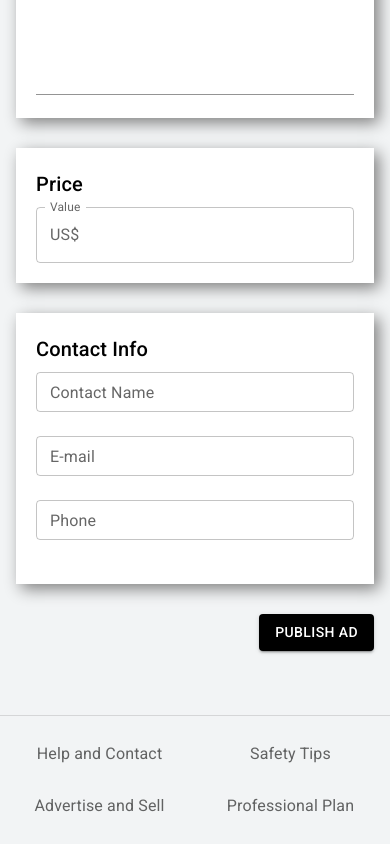
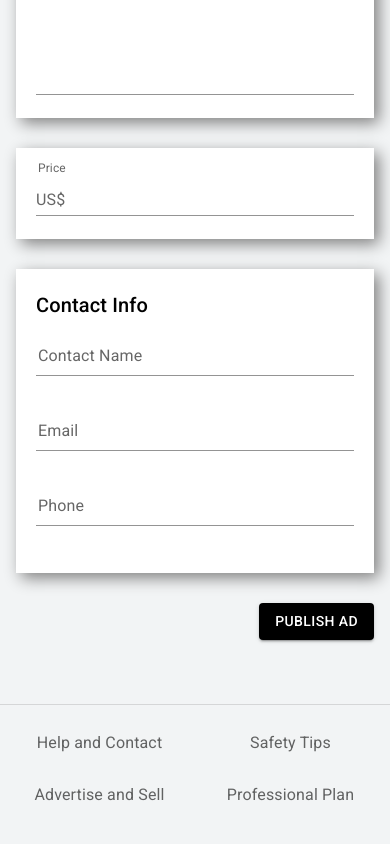
Before and after one commit to joaotextor/trading-center, a Next.js app: page /user/publish in a window 390 px wide. Shown: the part 925-1769 px from the top of the page. Built offline with nearby package versions, Linux system fonts and the light colour scheme.

Commit message:
Validation of fields: price, name, email, phone

```diff
--- a/pages/user/publish.js
+++ b/pages/user/publish.js
@@ -115,10 +115,17 @@ const validationSchema = yup.object().shape({
         .min(6, 'Write a longer title')
         .max(100, 'Title too large')
         .required('Mandatory field'),
-     category: yup.string().required('Mandatory field'),
-     description: yup.string()
+    category: yup.string().required('Mandatory field'),
+    description: yup.string()
         .min(50, "Write a description with at least 50 characters")
         .required('Mandatory field'),
+    price: yup.number()
+        .required("Mandatory field"),
+    contactName: yup.string().required('Mandatory field'),
+    contactEmail: yup.string()
+        .email('Insert a valid email address')
+        .required('Mandatory field'),
+    contactPhone: yup.number('Phone must contain only numbers.').required('Mandatory field'),
 })
 
 export default function Publish() {
@@ -160,6 +167,10 @@ export default function Publish() {
                     title: '',
                     category: '',
                     description: '',
+                    price: '',
+                    contactName: '',
+                    contactEmail: '',
+                    contactPhone: '',
                 }}
                 validationSchema={validationSchema}
                 onSubmit={(values) => {
@@ -319,19 +330,21 @@ export default function Publish() {
 
                             <MyContainer className={classes.container} maxWidth="md">
                                 <Box className={classes.box}>
-                                    <Typography component="h6" variant="h6" color="primary" gutterBottom>
-                                            Price
-                                    </Typography>
                                     <FormControl
-                                        variant="outlined"
+                                        variant="standard"
                                         fullWidth
+                                        error={errors.price}
                                     >
-                                        <InputLabel variant="outlined">Value</InputLabel>
-                                        <OutlinedInput
+                                        <InputLabel variant="outlined"  sx={classes.inputLabel}>Price</InputLabel>
+                                        <Input
+                                            name="price"
                                             label="Value" //without this prop, the outline will be above the InputLabel's value (Value). Another approch would set the InputLabel's background to white, but this wont add a space before and after the label (like an inline margin), making it look weird.
-                                            onChange={() => {}}
+                                            onChange={handleChange}
                                             startAdornment={<InputAdornment position="start">US$</InputAdornment>}
                                         />
+                                        <FormHelperText  sx={classes.helperText}>
+                                            {errors.price}
+                                        </FormHelperText>
                                     </FormControl>
                                 </Box>
                             </MyContainer>
@@ -341,26 +354,41 @@ export default function Publish() {
                                     <Typography component="h6" variant="h6" color="primary" gutterBottom>
                                             Contact Info
                                     </Typography>
-                                    <TextField
-                                        label="Contact Name"
-                                        variant="outlined"
-                                        size="small"
-                                        fullWidth
-                                    />
+                                    <FormControl error={errors.contactName} fullWidth>
+                                        <InputLabel sx={classes.inputLabel}>Contact Name</InputLabel>
+                                        <Input
+                                            name="contactName"
+                                            value={values.contactName}
+                                            onChange={handleChange}
+                                        />
+                                        <FormHelperText  sx={classes.helperText}>
+                                            {errors.contactName}
+                                        </FormHelperText>
+                                    </FormControl>
                                     <br /><br />
-                                    <TextField
-                                        label="E-mail"
-                                        variant="outlined"
-                                        size="small"
-                                        fullWidth
-                                    />
+                                    <FormControl error={errors.contactName} fullWidth>
+                                        <InputLabel sx={classes.inputLabel}>Email</InputLabel>
+                                        <Input
+                                            name="contactEmail"
+                                            value={values.contactEmail}
+                                            onChange={handleChange}
+                                        />
+                                        <FormHelperText  sx={classes.helperText}>
+                                            {errors.contactEmail}
+                                        </FormHelperText>
+                                    </FormControl>
                                     <br /><br />
-                                    <TextField
-                                        label="Phone"
-                                        variant="outlined"
-                                        size="small"
-                                        fullWidth
-                                    />
+                                    <FormControl error={errors.contactName} fullWidth>
+                                        <InputLabel sx={classes.inputLabel}>Phone</InputLabel>
+                                        <Input
+                                            name="contactPhone"
+                                            value={values.contactPhone}
+                                            onChange={handleChange}
+                                        />
+                                        <FormHelperText  sx={classes.helperText}>
+                                            {errors.contactPhone}
+                                        </FormHelperText>
+                                    </FormControl>
                                     <br /><br />
                                 </Box>
                             </MyContainer>
```
